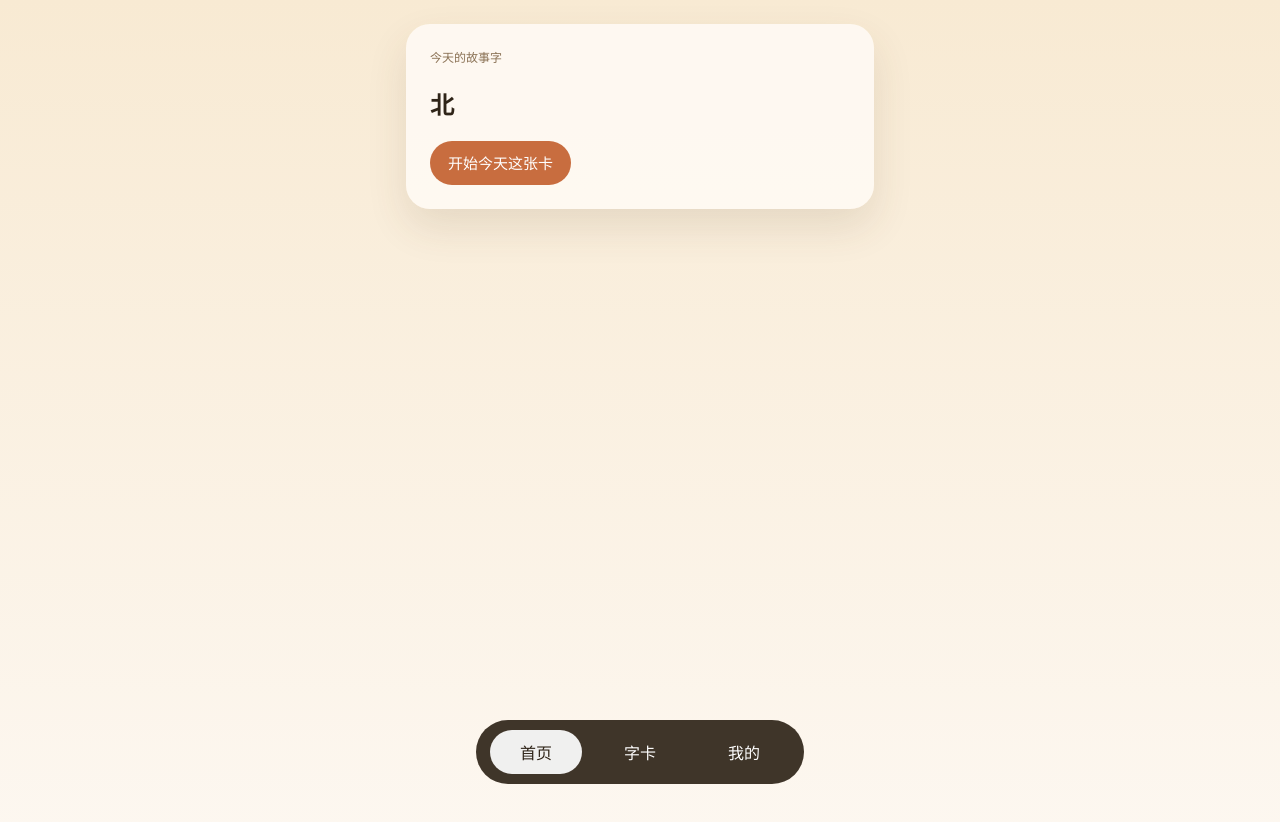
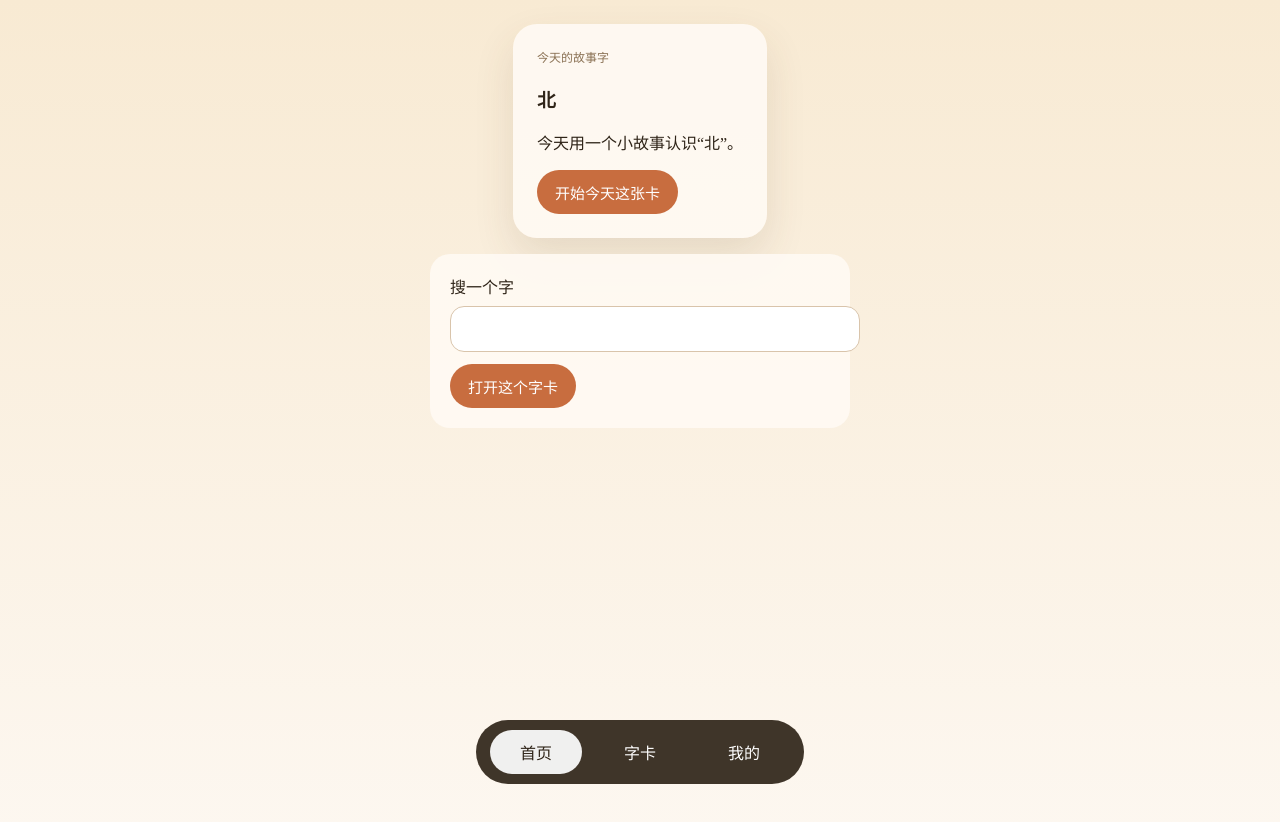
Before and after one commit to Allenlebron/children-shizi, a React (Vite) app in the folder app/: page / in a window 1280 px wide. Shown: the top 822 px of the page. Built offline with nearby package versions, Linux system fonts and the light colour scheme.

Commit message:
feat: add daily card home and curated list

```diff
--- a/app/src/features/home/HomePage.tsx
+++ b/app/src/features/home/HomePage.tsx
@@ -1,9 +1,38 @@
+import { FormEvent, useState } from 'react'
+import { useNavigate } from 'react-router-dom'
+import { findCardByQuery, getDailyCard } from '../../content/cards'
+
 export function HomePage() {
+  const navigate = useNavigate()
+  const dailyCard = getDailyCard()
+  const [query, setQuery] = useState('')
+
+  function openQuery(event: FormEvent) {
+    event.preventDefault()
+    const card = findCardByQuery(query)
+    if (card) navigate(`/cards/${card.slug}`)
+  }
+
   return (
-    <section className="hero-card">
-      <p className="eyebrow">今天的故事字</p>
-      <h1>北</h1>
-      <button type="button">开始今天这张卡</button>
+    <section className="hero-stack">
+      <article className="hero-card">
+        <p className="eyebrow">今天的故事字</p>
+        <h1>{dailyCard?.character}</h1>
+        <p>{dailyCard?.heroLine}</p>
+        <button type="button" onClick={() => navigate(`/cards/${dailyCard?.slug}`)}>
+          开始今天这张卡
+        </button>
+      </article>
+
+      <form className="panel-card" onSubmit={openQuery}>
+        <label htmlFor="card-query">搜一个字</label>
+        <input
+          id="card-query"
+          value={query}
+          onChange={(event) => setQuery(event.target.value)}
+        />
+        <button type="submit">打开这个字卡</button>
+      </form>
     </section>
   )
 }
--- a/app/src/features/library/LibraryPage.tsx
+++ b/app/src/features/library/LibraryPage.tsx
@@ -1,7 +1,19 @@
+import { Link } from 'react-router-dom'
+import { listCards } from '../../content/cards'
+
 export function LibraryPage() {
   return (
     <section className="panel-card">
       <h1>精选字卡</h1>
+      <ul className="card-list">
+        {listCards().map((card) => (
+          <li key={card.slug}>
+            <Link to={`/cards/${card.slug}`}>
+              {card.character} · {card.theme}
+            </Link>
+          </li>
+        ))}
+      </ul>
     </section>
   )
 }
--- a/app/src/styles/global.css
+++ b/app/src/styles/global.css
@@ -32,12 +32,34 @@ body {
   box-shadow: 0 18px 40px rgba(90, 62, 34, 0.12);
 }
 
+.hero-stack {
+  display: grid;
+  gap: 16px;
+  max-width: 420px;
+  margin: 0 auto;
+}
+
 .panel-card {
   max-width: 420px;
   margin: 0 auto;
   padding: 20px;
   border-radius: 20px;
   background: rgba(255, 250, 243, 0.92);
+}
+
+input {
+  width: 100%;
+  min-height: 44px;
+  margin: 8px 0 12px;
+  border: 1px solid #d9c4ab;
+  border-radius: 14px;
+  padding: 0 14px;
+  background: white;
+  font-size: 16px;
+}
+
+.card-list {
+  padding-left: 20px;
 }
 
 .bottom-nav {
```
Also changed, not shown: 1 other file (tests, documents, lock files or other folders).
